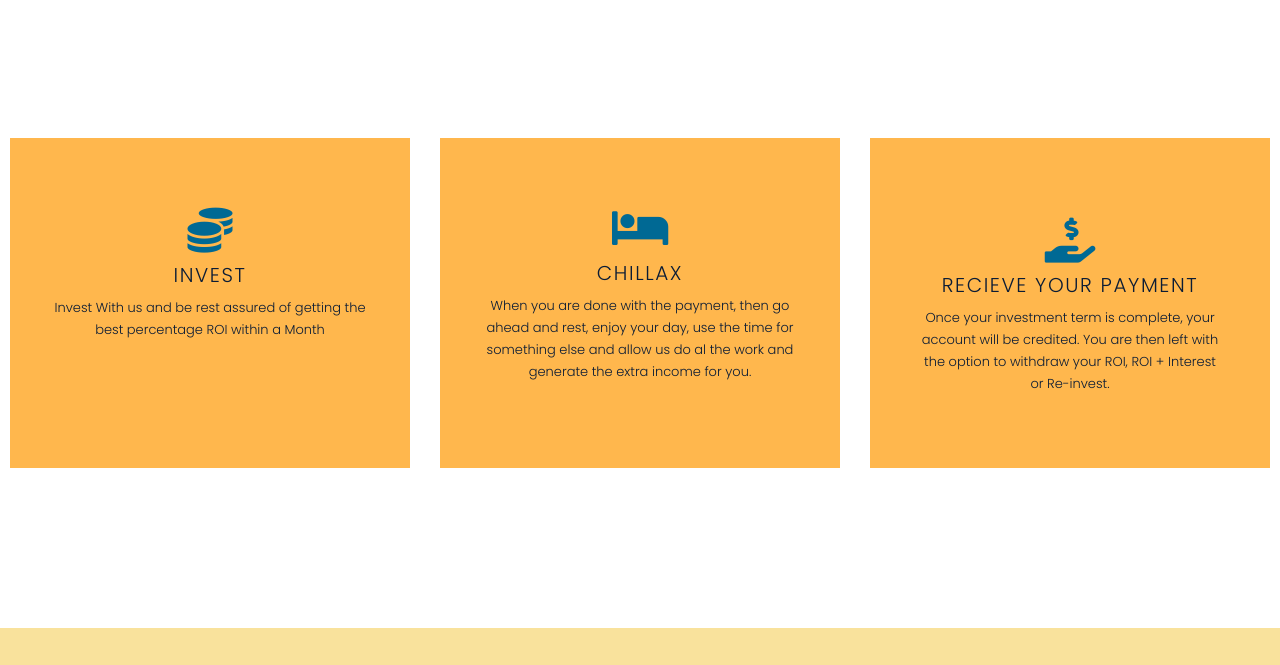
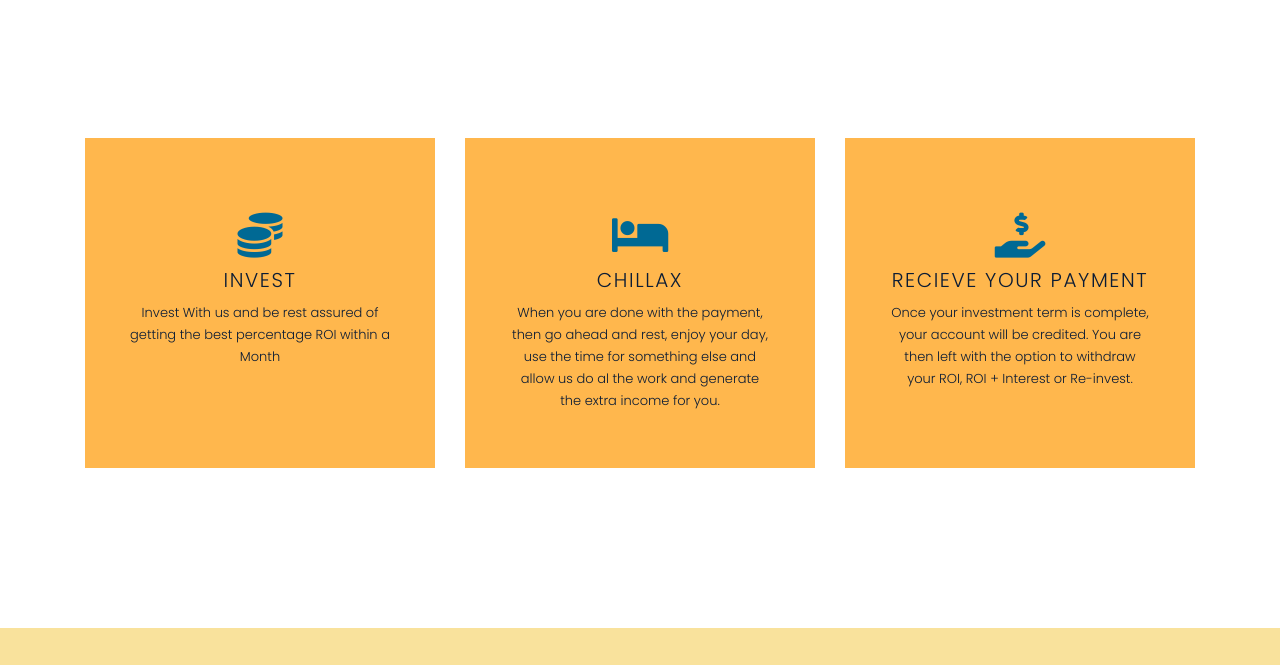
Before and after one commit to Ojochogwu866/fscapital, a plain HTML site: page streaminvest.html in a window 1280 px wide. Shown: the part 1060-1725 px from the top of the page. Drawn offline with nearby package versions, Linux system fonts and the light colour scheme.

Commit message:
Update streaminvest.css

```diff
--- a/streaminvest.css
+++ b/streaminvest.css
@@ -304,24 +304,24 @@
 }
 .invest{
     height: 330px;
-    padding: 10px;
-    width: 400px;
+    padding: 15px;
+    width: 350px;
     background: #ffb74d;
     margin-top: 20px;
 }
 
 .chillax{
     height: 330px;
-    padding: 8px;
-    width: 400px;
+    padding: 15px;
+    width: 350px;
     background: #ffb74d;
     margin-top: 20px;
 }
 
 .rp{
     height: 330px;
-    padding: 20px;
-    width: 400px;
+    padding: 15px;
+    width: 350px;
     background: #ffb74d;
     margin-top: 20px;
 }
```
